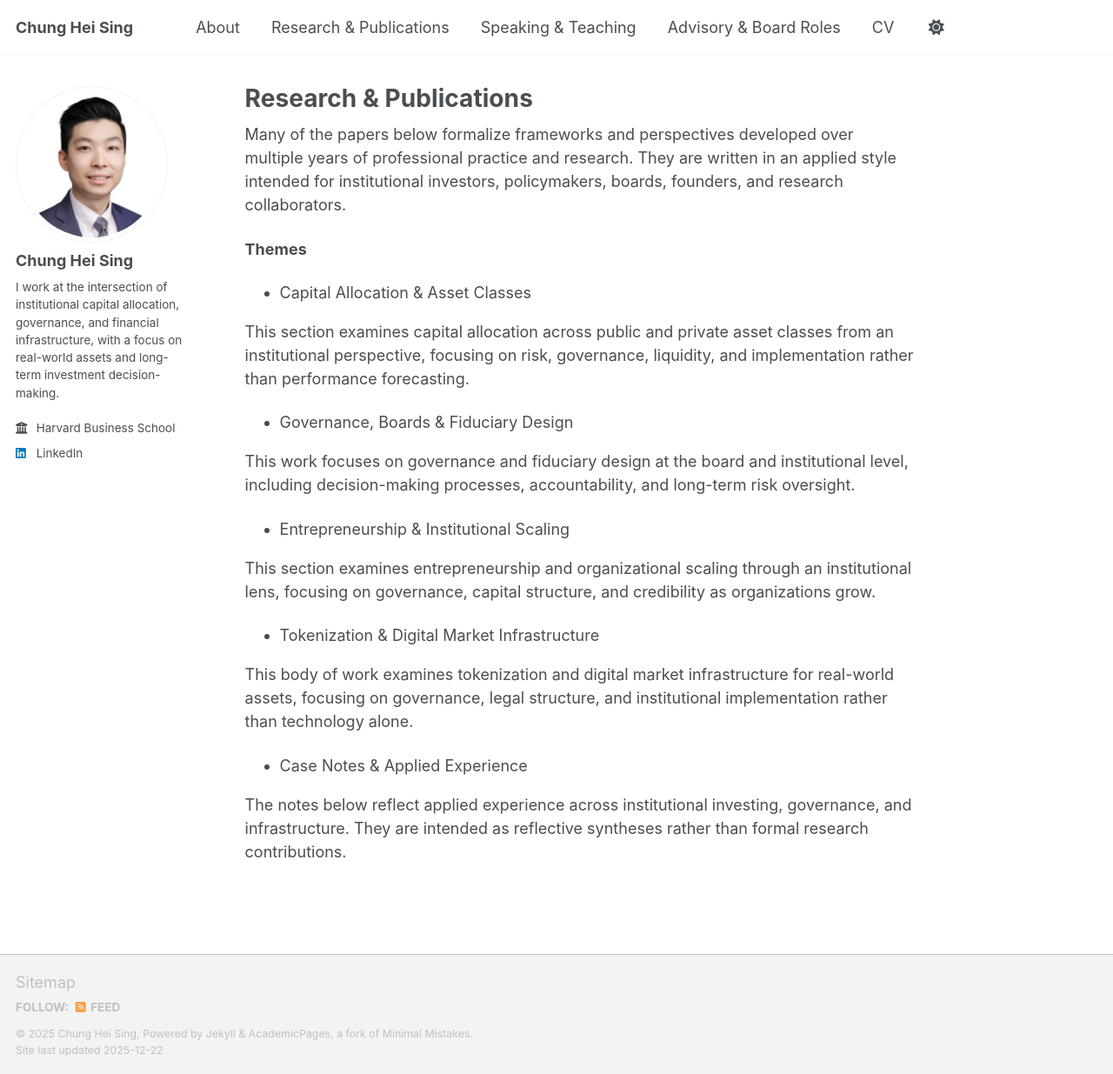
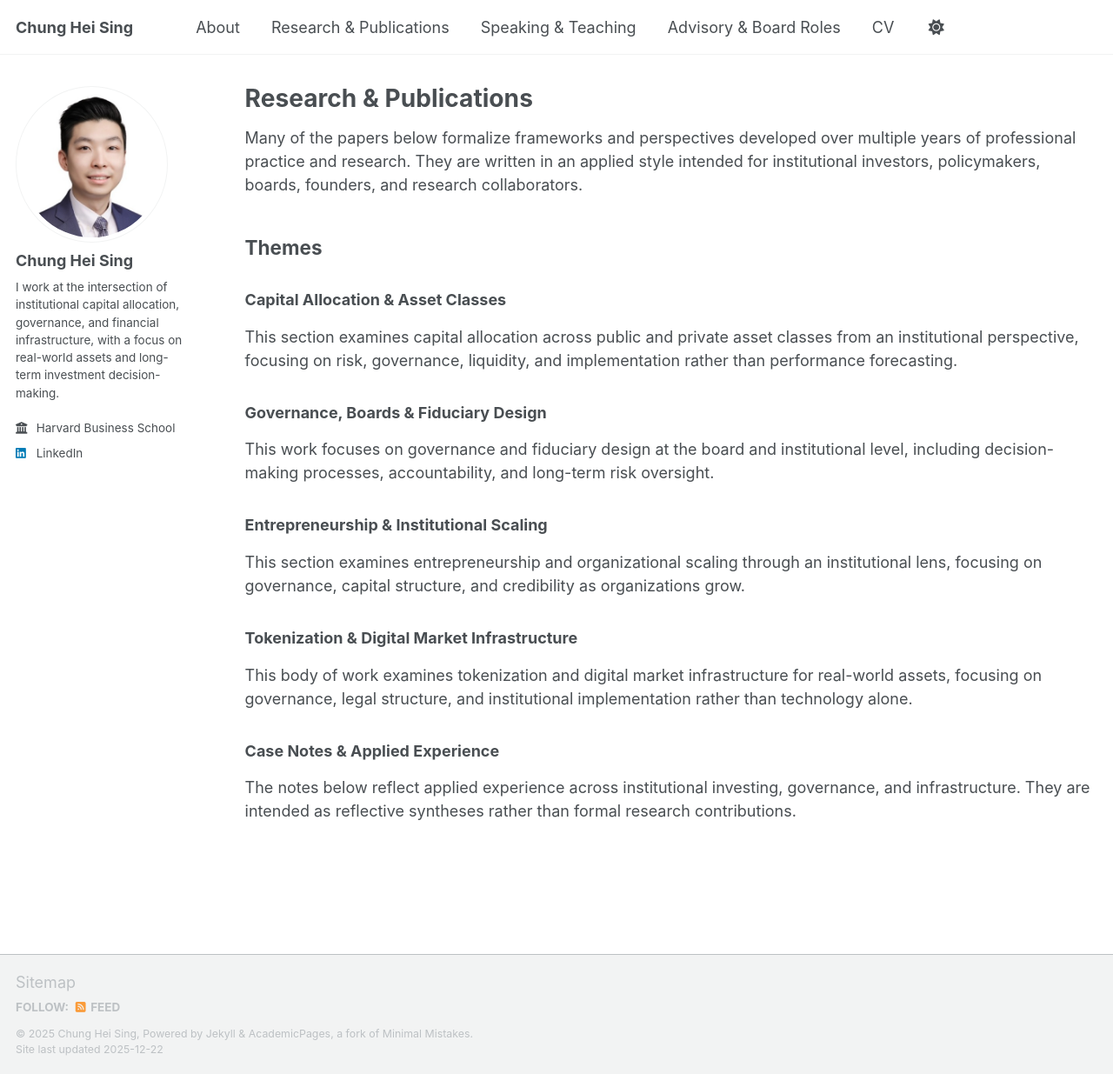
Before and after one commit to chungheising/chungheising.github.io, a Jekyll site: the page built from _pages/publications.md, in a window 1280 px wide and 1235 px high. Shown: the whole window at 87% size. Built offline with Jekyll 4.4.1, drawn with Linux system fonts in a browser that asks for light colours; a script bundle is joined from its source files by our own code; library files that are not in the unit come from our copies.

Commit message:
Update publications.md

```diff
--- a/_pages/publications.md
+++ b/_pages/publications.md
@@ -6,23 +7,44 @@
 
 Many of the papers below formalize frameworks and perspectives developed over multiple years of professional practice and research. They are written in an applied style intended for institutional investors, policymakers, boards, founders, and research collaborators.
 
-**Themes**
-- Capital Allocation & Asset Classes
+## Themes
 
+### Capital Allocation & Asset Classes
 This section examines capital allocation across public and private asset classes from an institutional perspective, focusing on risk, governance, liquidity, and implementation rather than performance forecasting.
 
- - Governance, Boards & Fiduciary Design
+{% assign pubs = site.publications | where: "category", "capital_allocation" | sort: "date" | reverse %}
+{% for post in pubs %}
+  {% include archive-single.html %}
+{% endfor %}
 
+### Governance, Boards & Fiduciary Design
 This work focuses on governance and fiduciary design at the board and institutional level, including decision-making processes, accountability, and long-term risk oversight.
 
-- Entrepreneurship & Institutional Scaling
+{% assign pubs = site.publications | where: "category", "governance" | sort: "date" | reverse %}
+{% for post in pubs %}
+  {% include archive-single.html %}
+{% endfor %}
 
+### Entrepreneurship & Institutional Scaling
 This section examines entrepreneurship and organizational scaling through an institutional lens, focusing on governance, capital structure, and credibility as organizations grow.
 
-- Tokenization & Digital Market Infrastructure
+{% assign pubs = site.publications | where: "category", "entrepreneurship" | sort: "date" | reverse %}
+{% for post in pubs %}
+  {% include archive-single.html %}
+{% endfor %}
 
+### Tokenization & Digital Market Infrastructure
 This body of work examines tokenization and digital market infrastructure for real-world assets, focusing on governance, legal structure, and institutional implementation rather than technology alone.
 
-- Case Notes & Applied Experience
+{% assign pubs = site.publications | where: "category", "tokenization" | sort: "date" | reverse %}
+{% for post in pubs %}
+  {% include archive-single.html %}
+{% endfor %}
 
+### Case Notes & Applied Experience
 The notes below reflect applied experience across institutional investing, governance, and infrastructure. They are intended as reflective syntheses rather than formal research contributions.
+
+{% assign pubs = site.publications | where: "category", "case_notes" | sort: "date" | reverse %}
+{% for post in pubs %}
+  {% include archive-single.html %}
+{% endfor %}
```
Also changed, not shown: other parts of _pages/publications.md (+1 -0 lines).
